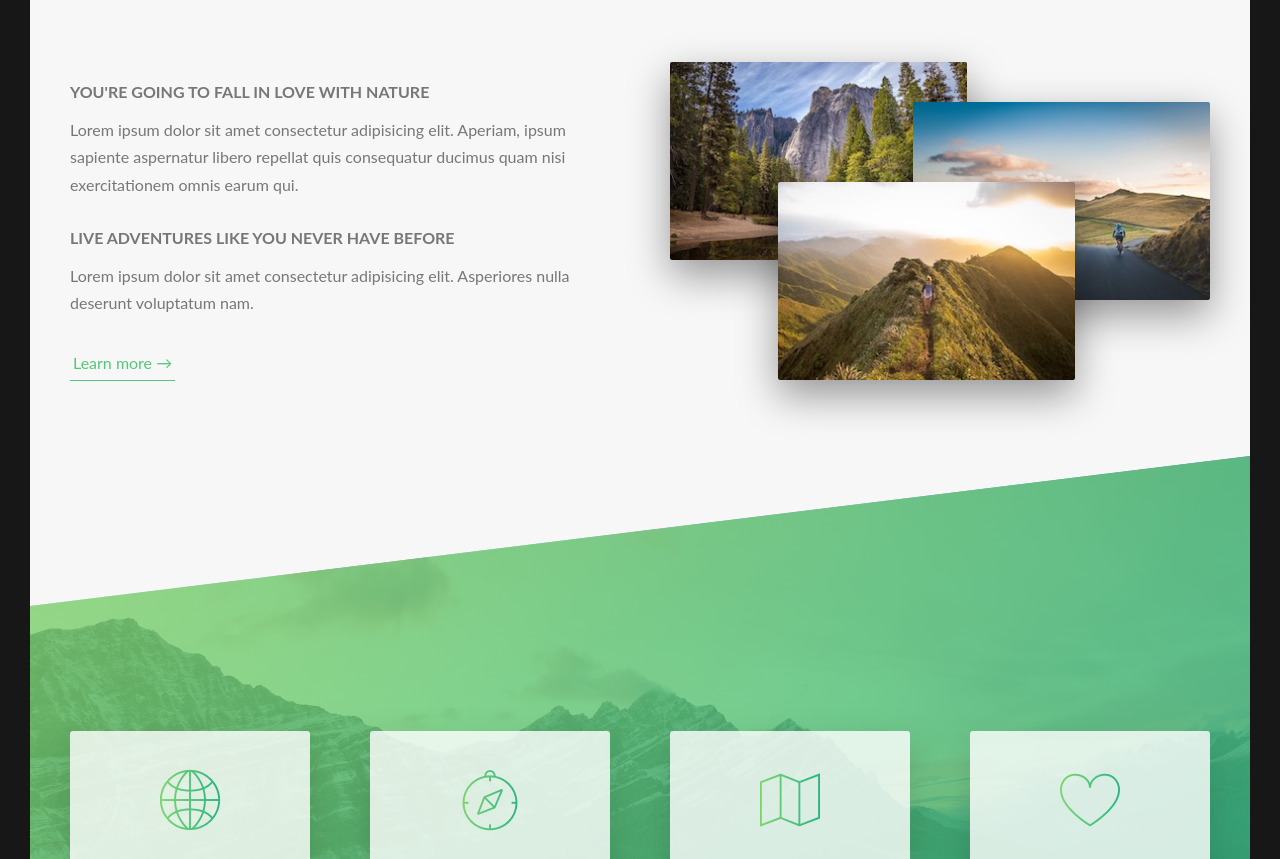
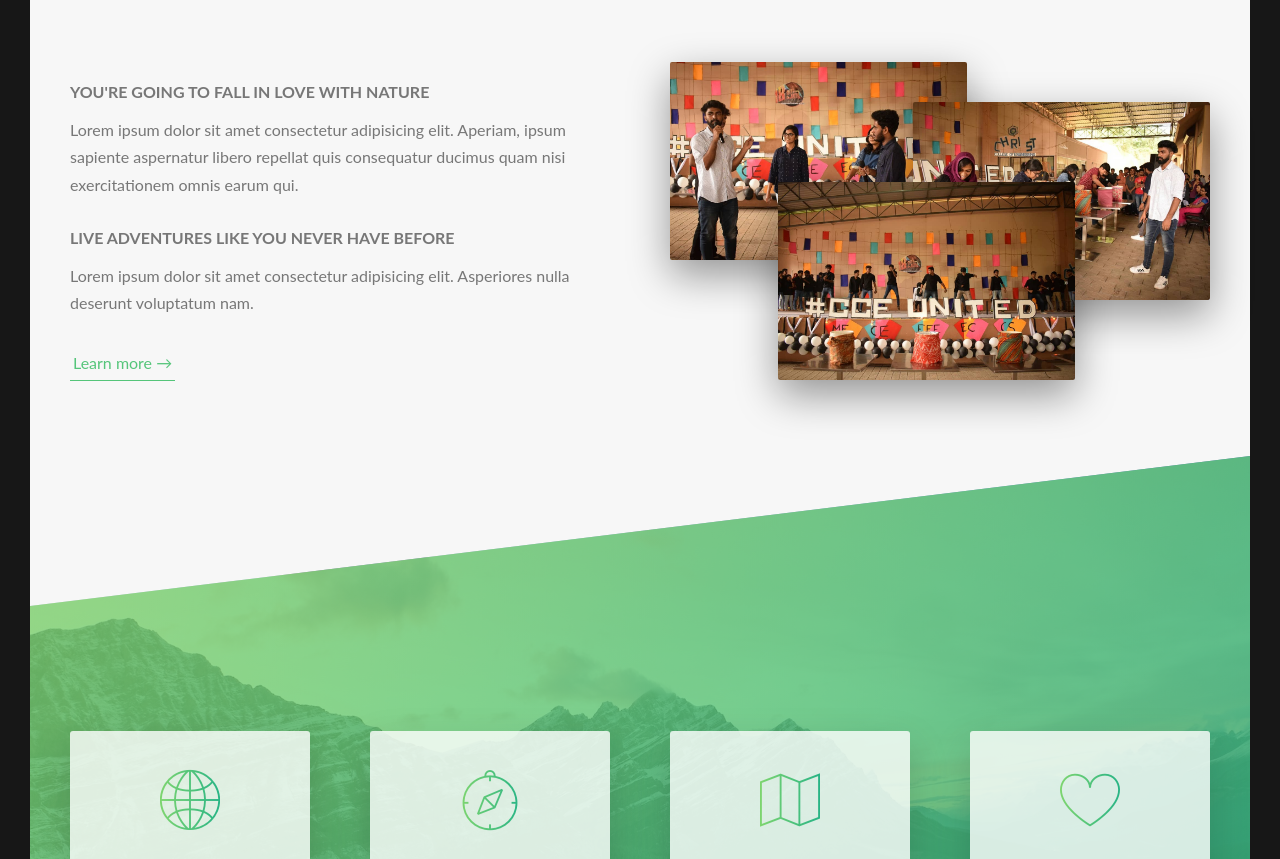
Before and after one commit to nkg3479/Freshers-Day, a website: page index.html in a window 1280 px wide. Shown: the part 942-1801 px from the top of the page. Drawn offline with nearby package versions, Linux system fonts and the light colour scheme; a web font is replaced by a local one.

Commit message:
images updated

```diff
--- a/css/style.css
+++ b/css/style.css
@@ -1106,6 +1106,10 @@ body {
 }
 .composition__photo:hover {
   outline: 1.5rem solid #55c57a;
+
+
+
+
   -webkit-transform: scale(1.05) translateY(-0.5rem);
   transform: scale(1.05) translateY(-0.5rem);
   -webkit-box-shadow: 0 2.5rem 4rem rgba(0, 0, 0, 0.5);
--- a/index.html
+++ b/index.html
@@ -82,23 +82,23 @@
                     <div class="col-1-of-2">
                         <div class="composition">
 
-                            <img srcset="img/nat-1.jpg 300w, img/nat-1-large.jpg 1000w"
+                            <img srcset="img/f2.jpg 300w, img/f2.jpg 1000w"
                                  sizes="(max-width: 56.25em) 20vw, (max-width: 37.5em) 30vw, 300px"
                                  alt="Photo 1"
                                  class="composition__photo composition__photo--p1"
-                                 src="img/nat-1-large.jpg">
+                                 src="img/f2.jpg">
 
-                            <img srcset="img/nat-2.jpg 300w, img/nat-2-large.jpg 1000w"
+                            <img srcset="img/f3.jpg 300w, img/f3.jpg 1000w"
                                  sizes="(max-width: 56.25em) 20vw, (max-width: 37.5em) 30vw, 300px"
                                  alt="Photo 2"
                                  class="composition__photo composition__photo--p2"
-                                 src="img/nat-2-large.jpg">
+                                 src="img/f3.jpg">
 
-                            <img srcset="img/nat-3.jpg 300w, img/nat-3-large.jpg 1000w"
+                            <img srcset="img/f1.jpg 300w, img/f1.jpg 1000w"
                                  sizes="(max-width: 56.25em) 20vw, (max-width: 37.5em) 30vw, 300px"
                                  alt="Photo 3"
                                  class="composition__photo composition__photo--p3"
-                                 src="img/nat-3-large.jpg">
+                                 src="img/f1.jpg">
 
                             <!--
                             <img src="img/nat-1-large.jpg" alt="Photo 1" class="composition__photo composition__photo--p1">
```
Also changed, not shown: img/f1.jpg (added), img/f2.jpg (added), img/f3.jpg (added).
